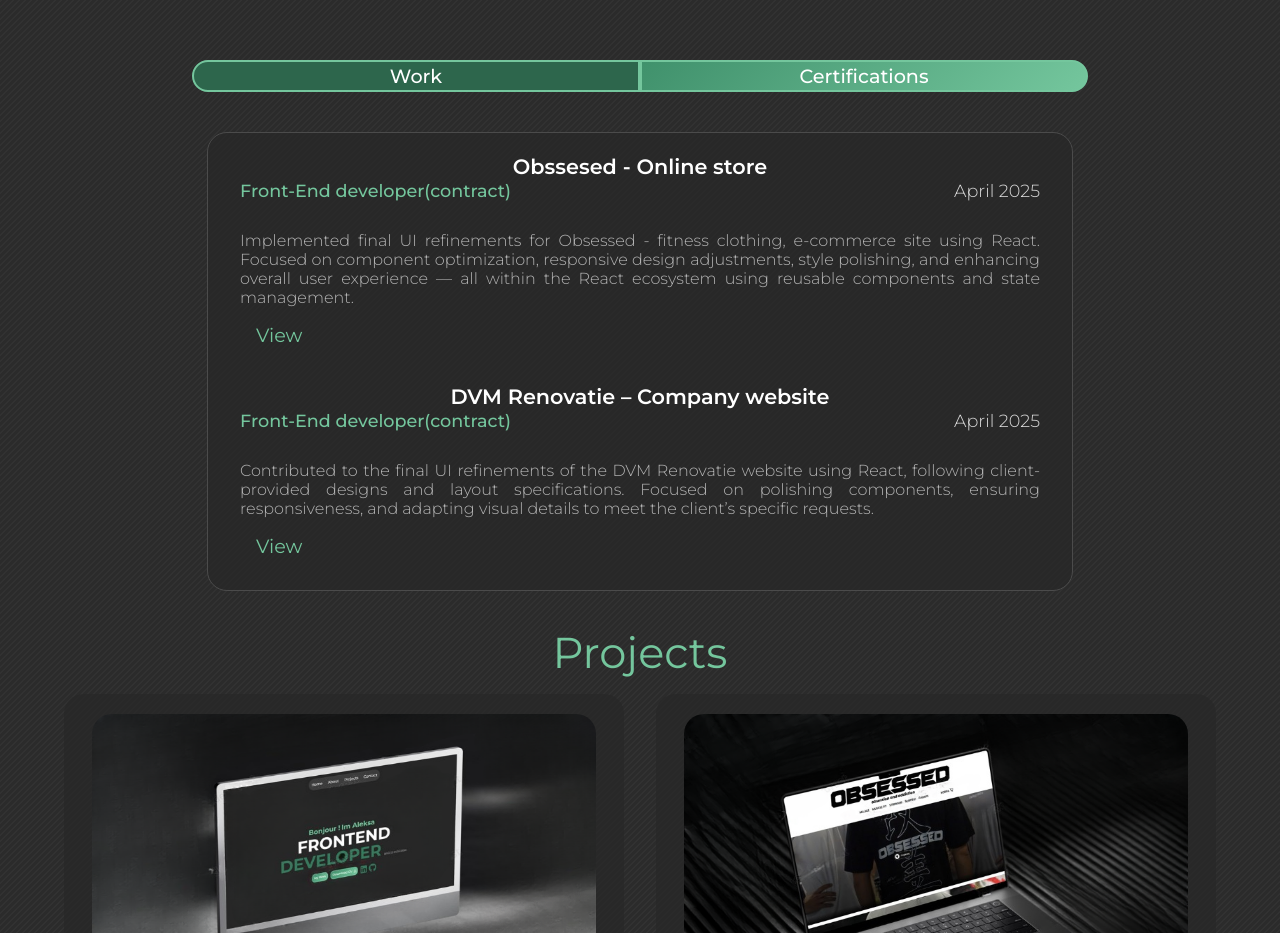
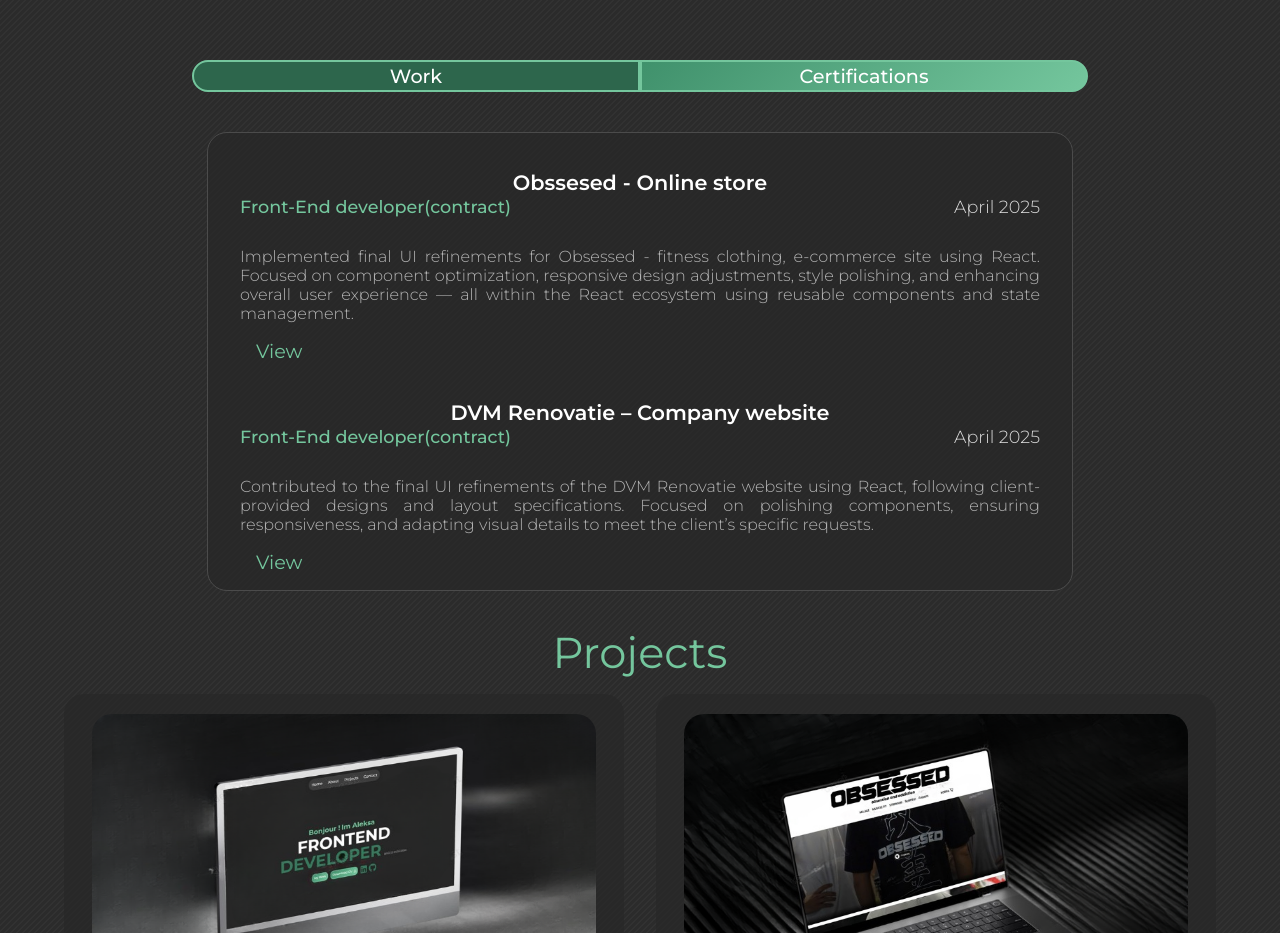
Before and after one commit to aleksa13122/aleksa-s-portfolio, a React (Vite) app: page / in a window 1280 px wide. Shown: the part 1240-2173 px from the top of the page. Built offline with nearby package versions, Linux system fonts and the light colour scheme.

Commit message:
only download cv button left

```diff
--- a/src/components/About/About.css
+++ b/src/components/About/About.css
@@ -199,12 +199,14 @@ h2 {
 .work-item {
   color: #74c69d;
   align-self: center;
-  margin-top: -2rem;
+  /* margin-top: -2rem; */
   /* background-color: rgb(252, 107, 107); */
+  margin: -1rem auto;
 }
 .work-item h3 {
   display: flex;
   /* background-color: rgb(3, 140, 252); */
+  /* margin: 0 auto; */
   text-align: center;
   justify-self: center;
   justify-content: center;
```
